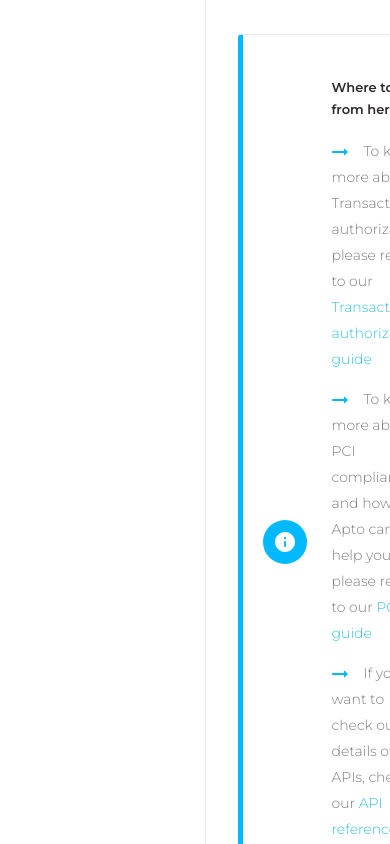
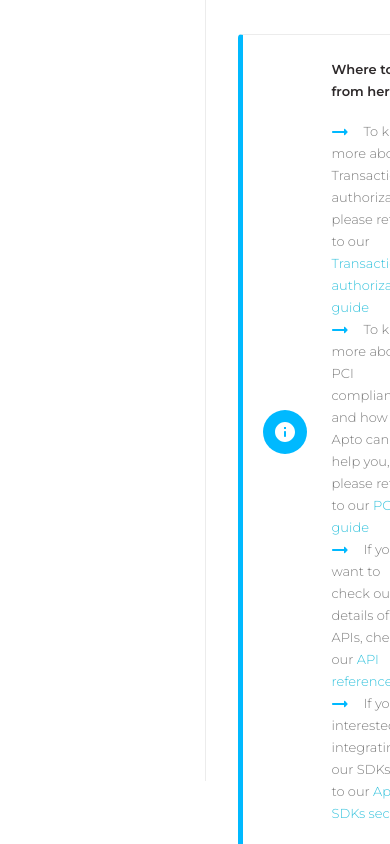
Before and after one commit to talentdev2020/APIdocu, a React (Create React App) app: page /quickStart/transactions in a window 390 px wide. Shown: the part 1060-1904 px from the top of the page. Built offline with nearby package versions, Linux system fonts and the light colour scheme; no server answers.

Commit message:
Update font

```diff
--- a/src/components/quick/Footer.css
+++ b/src/components/quick/Footer.css
@@ -25,7 +25,7 @@
   display: flex;
   flex-direction: row;
   align-items: center;
-  padding: 24px 24px 24px 0;
+  padding: 6px 24px 24px 0;
 }
 .alert-c .left-content {
   align-self: center;
--- a/src/components/quick/Footer.js
+++ b/src/components/quick/Footer.js
@@ -60,7 +60,7 @@ const Footer = () => {
             <div className="right-content">
               <h4 className="h4-dark-100">Where to go from here?</h4>
               <div className="information-links">
-                <p className="content-dark-100">
+                <div className="content-dark-100">
                   <span className="arrow">
                     <svg
                       width="16px"
@@ -109,8 +109,8 @@ const Footer = () => {
                   >
                     Transaction authorization guide
                   </a>
-                </p>
-                <p className="content-dark-100">
+                </div>
+                <div className="content-dark-100">
                   <span className="arrow">
                     <svg
                       width="16px"
@@ -156,8 +156,8 @@ const Footer = () => {
                   <a className="link" href="#/developers/guides/pci">
                     PCI guide
                   </a>
-                </p>
-                <p className="content-dark-100">
+                </div>
+                <div className="content-dark-100">
                   <span className="arrow">
                     <svg
                       width="16px"
@@ -206,8 +206,8 @@ const Footer = () => {
                     API reference
                   </a>
                   .
-                </p>
-                <p className="content-dark-100">
+                </div>
+                <div className="content-dark-100">
                   <span className="arrow">
                     <svg
                       width="16px"
@@ -252,7 +252,7 @@ const Footer = () => {
                   <a className="link" href="#/developers#developers-sdk">
                     Apto SDKs section
                   </a>
-                </p>
+                </div>
               </div>
             </div>
           </div>
--- a/src/components/quick/Inssuance.css
+++ b/src/components/quick/Inssuance.css
@@ -53,13 +53,21 @@ td {
   padding: 14px 0 20px 14px;
   margin-bottom: 0;
 }
+
 .content-dark-100 {
   font-family: Montserrat;
   font-weight: 300;
   font-size: 1rem;
   color: #000;
+
   letter-spacing: 0;
   line-height: 32px;
+}
+@media (max-width: 1055px) and (min-width: 0) {
+  .content-dark-100 {
+    font-size: 13px;
+    line-height: 22px;
+  }
 }
 .ordered-item {
   display: inline-block;
--- a/src/components/quick/Mobile.js
+++ b/src/components/quick/Mobile.js
@@ -7,6 +7,7 @@ const Mobile = () => {
   return (
     <Wrapper>
       <HTitle>Apto Mobile API (1.0)</HTitle>
+      <br />
       <p>
         <span>
           E-mail:
--- a/src/components/quick/guides.css
+++ b/src/components/quick/guides.css
@@ -82,13 +82,21 @@
   letter-spacing: 0.12px;
   line-height: 28px;
 }
+
 .content-dark-100 {
   font-family: Montserrat;
   font-weight: 300;
-  font-size: 14px;
+  font-size: 1rem;
   color: #7c7c7c;
+
   letter-spacing: 0;
   line-height: 26px;
+}
+@media (max-width: 1055px) and (min-width: 0) {
+  .content-dark-100 {
+    font-size: 13px;
+    line-height: 22px;
+  }
 }
 .outer-box .box .triangle-box {
   position: absolute;
```
